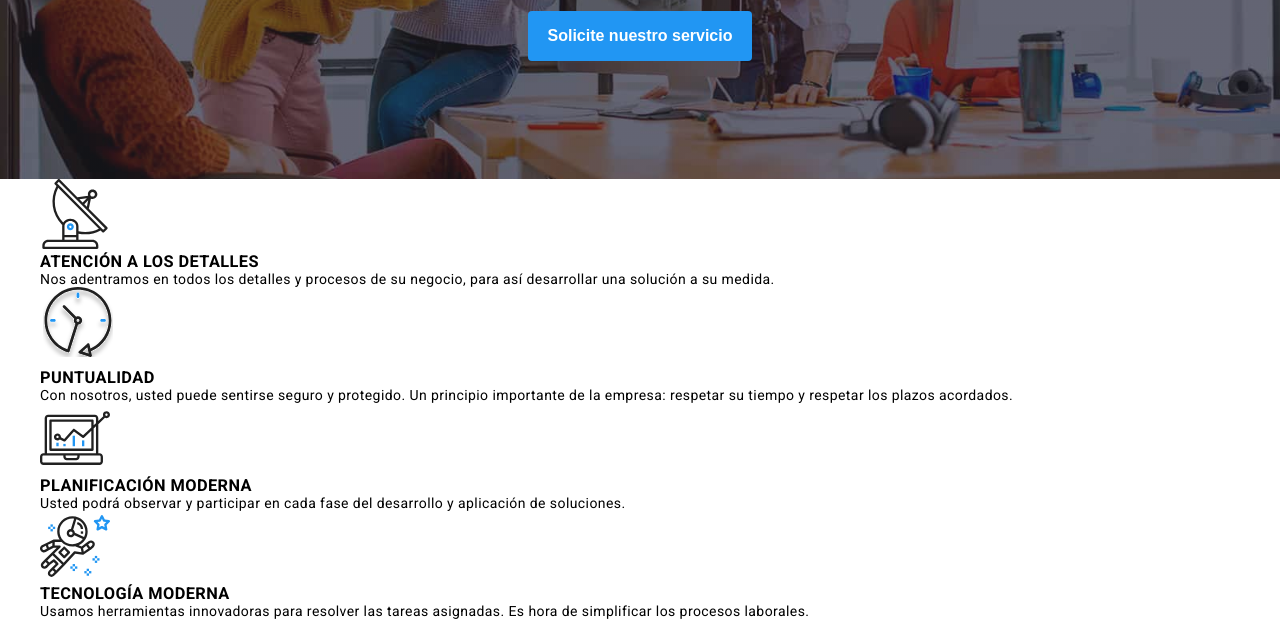
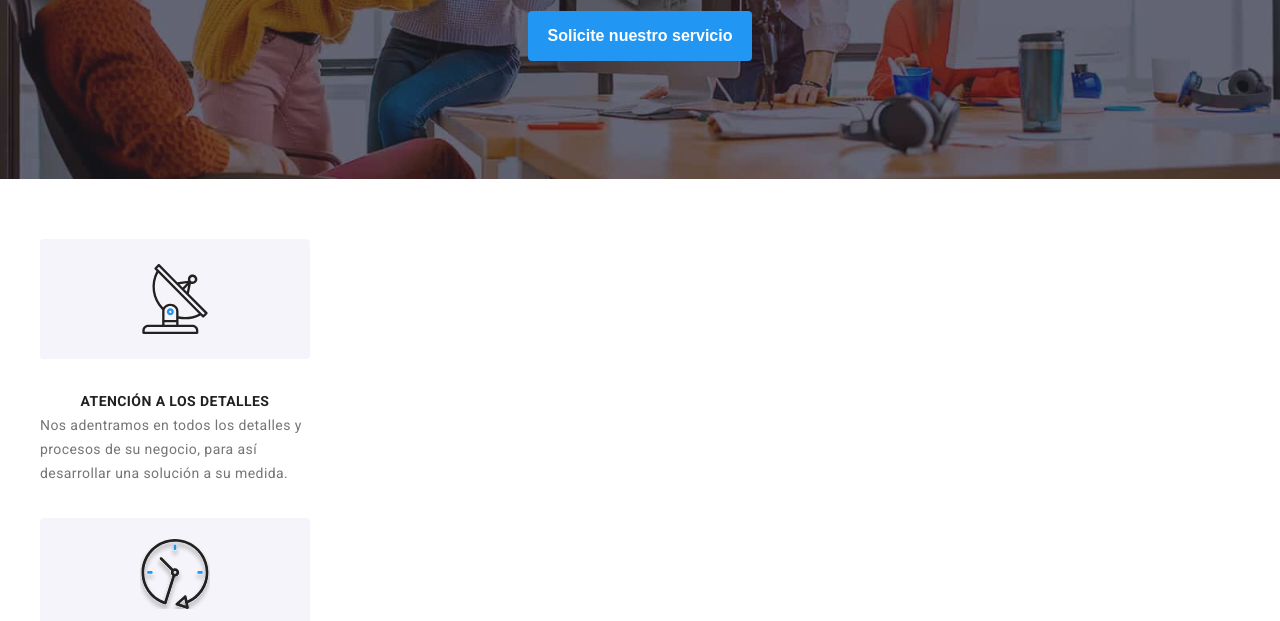
Before and after one commit to DayannaMv/goit-markup-hw-08, a plain HTML site: page index.html in a window 1280 px wide. Shown: the part 331-952 px from the top of the page. Drawn offline with nearby package versions, Linux system fonts and the light colour scheme.

Commit message:
Benefits fixed

```diff
--- a/sass/components/_benefits.scss
+++ b/sass/components/_benefits.scss
@@ -1,30 +1,36 @@
 .benefits {
+  &__list {
+    @include flex-container(flex, flex-start, center);
+    flex-direction: column;
+    flex-wrap: wrap;
+    gap: 30px;
+    line-height: 24px;
+    letter-spacing: 0.03em;
+    margin-top: 60px;
+    margin-bottom: 60px;
+  }
+
+  &__card-set {
+    @include flex-container(flex, flex-start, center);
+    flex-direction: column;
+    list-style: none;
+    width: 270px;
+  }
+
   &__vector {
     @include flex-container(flex, center, center);
     @include size(450px, 120px);
     background-color: $button-filter;
     border-radius: 4px;
-    margin-top: 30px;
     margin-bottom: 30px;
   }
-  &__list {
-    @include flex-container(flex, space-between, center);
-    flex-wrap: wrap;
-    line-height: 24px;
-    letter-spacing: 0.03em;
-  }
-  &__card-set {
-    list-style: none;
-    width: 270px;
-  }
+
   &__title {
     width: 270px;
-    height: 30px;
     text-align: center;
     text-transform: uppercase;
     color: $primary-black-color;
     font-size: 14px;
-    margin-left: 105px;
   }
   &__description {
     @include fonts($primary-text-color, 14px, 400, 24px);
@@ -32,6 +38,46 @@
     letter-spacing: 0.03em;
   }
 }
+
+@media (max-width: 460px) {
+  .benefits {
+    &__vector {
+      width: 97%;
+    }
+    &__title {
+      width: 100%;
+    }
+    &__description {
+      width: 100%;
+      margin-bottom: 50px;
+    }
+  }
+}
+
+// @media (min-width: 768px) {
+//   .benefits {
+//     &__vector {
+//       @include size(354px, 120px);
+//       margin-bottom: 30px;
+//     }
+//     &__list {
+//       @include flex-container(flex, space-between, start);
+//       flex-direction: row;
+//       flex-wrap: wrap;
+//       margin-left: 10px;
+//     }
+//     &__title {
+//       height: 30px;
+//       margin-left: 0px;
+//       text-align: start;
+//     }
+//     &__description {
+//       @include fonts($primary-text-color, 14px, 400, 24px);
+//       @include size(354px, 75px);
+//     }
+//   }
+// }
+
 @media (min-width: 1200px) {
   .benefits {
     &__vector {
@@ -41,35 +87,10 @@
     &__list {
       @include flex-container(flex, space-between, flex-start);
     }
-    &__title {
-      height: 40px;
-    }
+
     &__description {
       @include fonts($primary-text-color, 14px, 400, 24px);
       @include size(270px, 75px);
     }
   }
 }
-@media (min-width: 768px) {
-  .benefits {
-    &__vector {
-      @include size(354px, 120px);
-      margin-bottom: 30px;
-    }
-    &__list {
-      @include flex-container(flex, space-between, start);
-      flex-direction: row;
-      flex-wrap: wrap;
-      margin-left: 10px;
-    }
-    &__title {
-      height: 30px;
-      margin-left: 0px;
-      text-align: start;
-    }
-    &__description {
-      @include fonts($primary-text-color, 14px, 400, 24px);
-      @include size(354px, 75px);
-    }
-  }
-}
--- a/sass/main.scss
+++ b/sass/main.scss
@@ -5,7 +5,7 @@
 @import "components/main-service";
 @import "components/main-window";
 @import "components/mobile-menu";
-// @import 'components/benefits';
+@import 'components/benefits';
 @import 'components/images-section';
 // @import 'components/team-section';
 // @import 'components/customer';
```
Also changed, not shown: sass/main.css, 1 other file.
